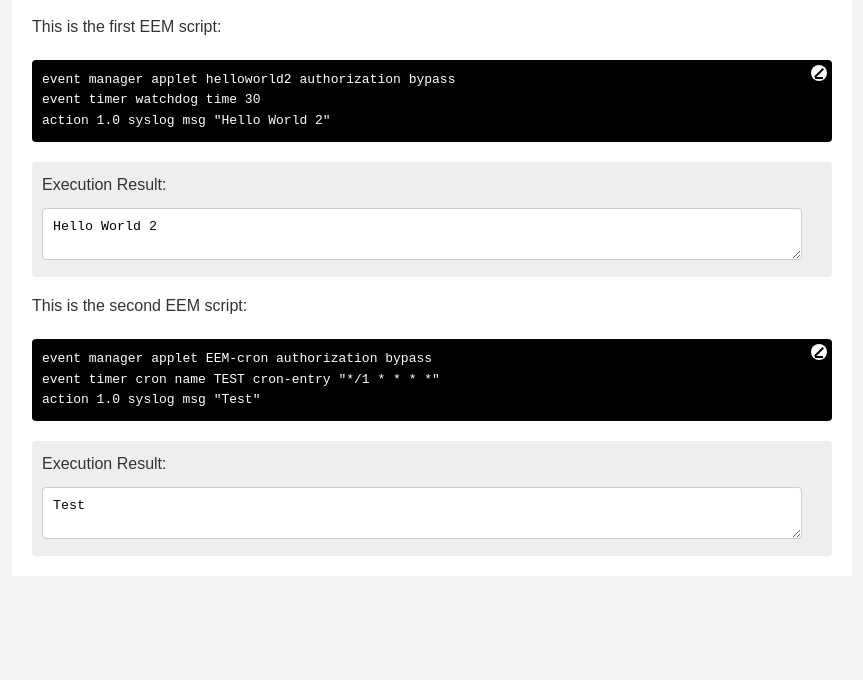
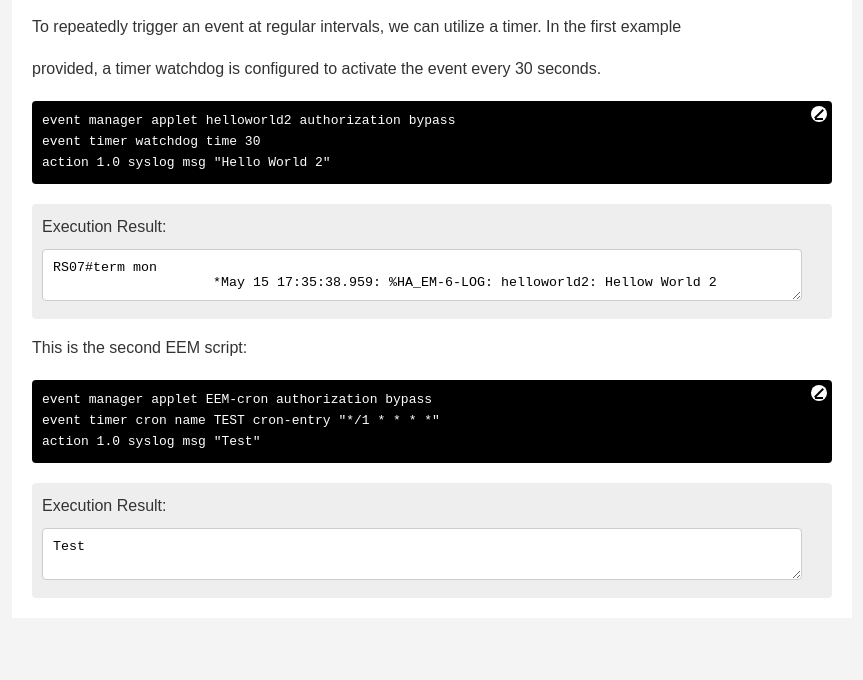
Before and after one commit to richyim/eem, a plain HTML site: page timer/index.html in a window 1280 px wide. Shown: the part 120-800 px from the top of the page, without its empty margins (208-1071 px from the left). Drawn offline with Linux system fonts and the light colour scheme.

Commit message:
Change wordings

```diff
--- a/timer/index.html
+++ b/timer/index.html
@@ -8,11 +8,12 @@
 </head>
 <body>
     <div class="blog-container">
-        <h1>EEM Scripts and Results</h1>
+        <h1>EEM timer event</h1>
 
         <!-- First EEM script explanation and result -->
         <div class="eem-explanation">
-            <p>This is the first EEM script:</p>
+            <p>To repeatedly trigger an event at regular intervals, we can utilize a timer. In the first example</p>
+            <p>provided, a timer watchdog is configured to activate the event every 30 seconds.</p>
             <div class="code-container">
                 <div class="code-block" id="codeBlock">
                     <code>event manager applet helloworld2 authorization bypass
@@ -23,7 +24,9 @@ action 1.0 syslog msg "Hello World 2"</code>
             </div>
             <div class="execution-result">
                 <p>Execution Result:</p>
-                <textarea readonly>Hello World 2</textarea>
+                <textarea readonly>RS07#term mon
+                    *May 15 17:35:38.959: %HA_EM-6-LOG: helloworld2: Hellow World 2
+                </textarea>
             </div>
         </div>
 
```
